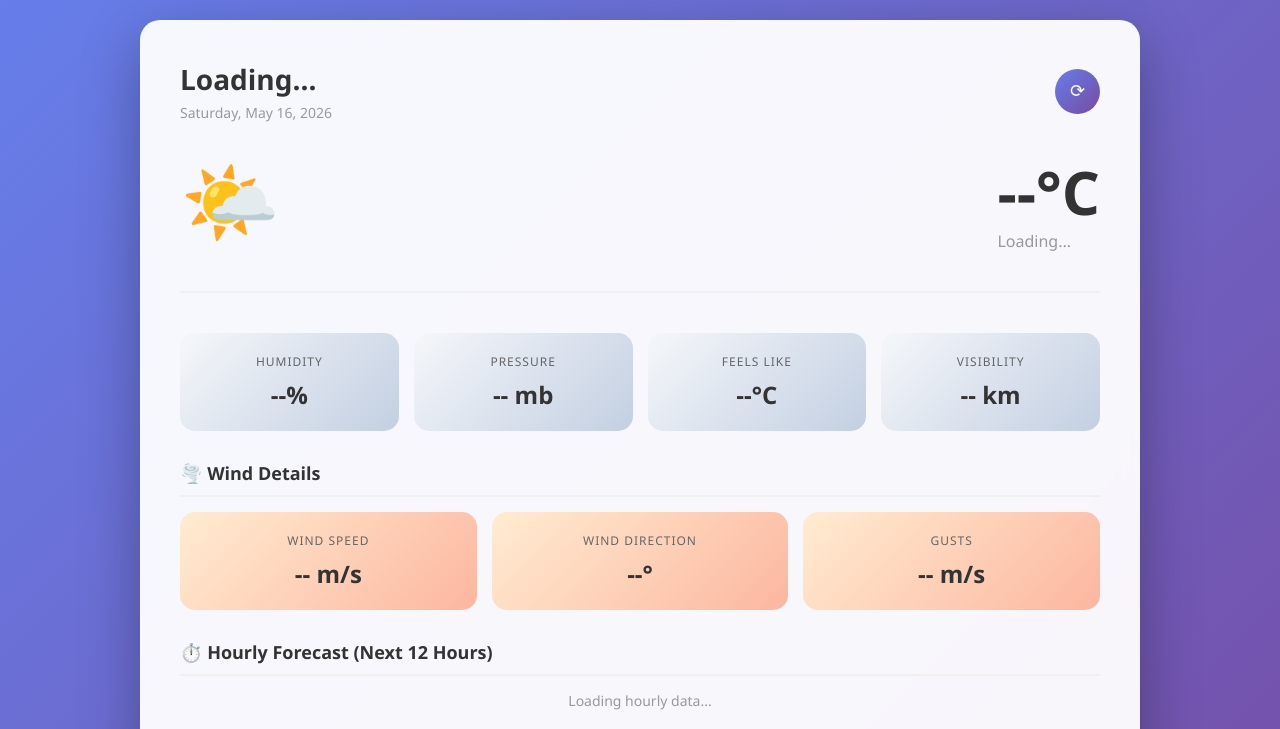
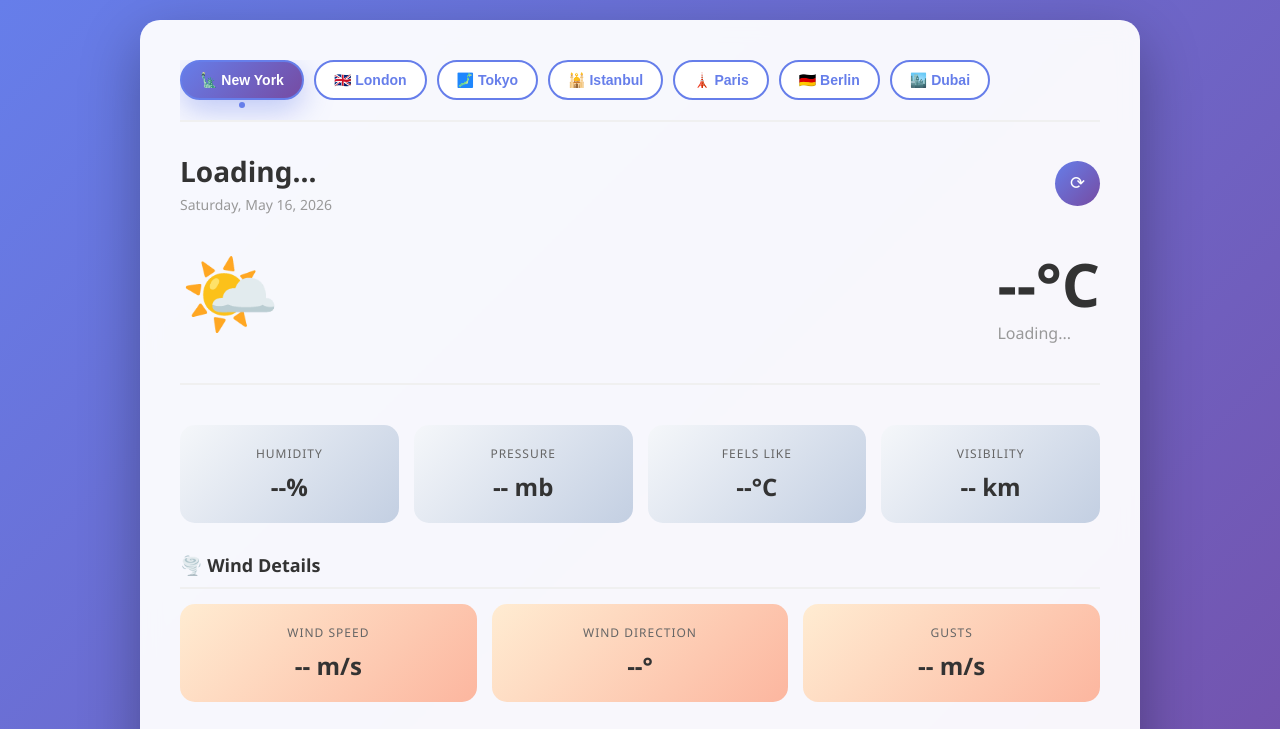
Before and after one commit to vetosmankaya-coder/SKYLINE.IO, a plain HTML site: page index.html in a window 1280 px wide. Shown: the top 729 px of the page. Drawn offline with Linux system fonts and the light colour scheme.

Commit message:
Add horizontal Favorite Cities Menu with 7 preset locations (New York, London, Tokyo, Istanbul, Paris, Berlin, Dubai)

```diff
--- a/index.html
+++ b/index.html
@@ -29,6 +29,75 @@
             max-width: 1000px;
             width: 100%;
             backdrop-filter: blur(10px);
+        }
+
+        /* Favorite Cities Menu */
+        .cities-menu {
+            display: flex;
+            gap: 10px;
+            margin-bottom: 30px;
+            padding-bottom: 20px;
+            border-bottom: 2px solid #f0f0f0;
+            overflow-x: auto;
+            align-items: center;
+        }
+
+        .cities-menu::-webkit-scrollbar {
+            height: 4px;
+        }
+
+        .cities-menu::-webkit-scrollbar-track {
+            background: #f1f1f1;
+            border-radius: 10px;
+        }
+
+        .cities-menu::-webkit-scrollbar-thumb {
+            background: #667eea;
+            border-radius: 10px;
+        }
+
+        .cities-menu::-webkit-scrollbar-thumb:hover {
+            background: #764ba2;
+        }
+
+        .city-btn {
+            padding: 10px 18px;
+            border: 2px solid #667eea;
+            border-radius: 25px;
+            background: white;
+            color: #667eea;
+            cursor: pointer;
+            font-weight: 600;
+            font-size: 14px;
+            white-space: nowrap;
+            transition: all 0.3s ease;
+            flex-shrink: 0;
+            position: relative;
+        }
+
+        .city-btn:hover {
+            background: #667eea;
+            color: white;
+            transform: translateY(-2px);
+            box-shadow: 0 8px 20px rgba(102, 126, 234, 0.3);
+        }
+
+        .city-btn.active {
+            background: linear-gradient(135deg, #667eea 0%, #764ba2 100%);
+            color: white;
+            box-shadow: 0 10px 30px rgba(102, 126, 234, 0.4);
+        }
+
+        .city-btn.active::after {
+            content: '';
+            position: absolute;
+            bottom: -10px;
+            left: 50%;
+            transform: translateX(-50%);
+            width: 6px;
+            height: 6px;
+            background: #667eea;
+            border-radius: 50%;
         }
 
         .weather-header {
@@ -294,9 +363,33 @@
             margin-bottom: 20px;
         }
 
+        .loading-spinner {
+            display: inline-block;
+            width: 16px;
+            height: 16px;
+            border: 2px solid #f3f3f3;
+            border-top: 2px solid #667eea;
+            border-radius: 50%;
+            animation: spin 1s linear infinite;
+        }
+
+        @keyframes spin {
+            0% { transform: rotate(0deg); }
+            100% { transform: rotate(360deg); }
+        }
+
         @media (max-width: 768px) {
             .weather-widget {
                 padding: 25px;
+            }
+
+            .cities-menu {
+                gap: 8px;
+            }
+
+            .city-btn {
+                padding: 8px 14px;
+                font-size: 12px;
             }
 
             .weather-details {
@@ -331,6 +424,17 @@
 </head>
 <body>
     <div class="weather-widget">
+        <!-- Favorite Cities Menu -->
+        <div class="cities-menu" id="citiesMenu">
+            <button class="city-btn active" data-city="New York" data-lat="40.7128" data-lon="-74.0060">🗽 New York</button>
+            <button class="city-btn" data-city="London" data-lat="51.5074" data-lon="-0.1278">🇬🇧 London</button>
+            <button class="city-btn" data-city="Tokyo" data-lat="35.6762" data-lon="139.6503">🗾 Tokyo</button>
+            <button class="city-btn" data-city="Istanbul" data-lat="41.0082" data-lon="28.9784">🕌 Istanbul</button>
+            <button class="city-btn" data-city="Paris" data-lat="48.8566" data-lon="2.3522">🗼 Paris</button>
+            <button class="city-btn" data-city="Berlin" data-lat="52.5200" data-lon="13.4050">🇩🇪 Berlin</button>
+            <button class="city-btn" data-city="Dubai" data-lat="25.2048" data-lon="55.2708">🏙️ Dubai</button>
+        </div>
+
         <div class="weather-header">
             <div class="location-info">
                 <div class="location-name" id="locationName">Loading...</div>
@@ -487,6 +591,30 @@
         let longitude = -74.0060;
         let locationName = 'New York';
 
+        // Initialize city buttons
+        function initializeCityButtons() {
+            const cityButtons = document.querySelectorAll('.city-btn');
+            cityButtons.forEach(btn => {
+                btn.addEventListener('click', function() {
+                    // Remove active class from all buttons
+                    cityButtons.forEach(b => b.classList.remove('active'));
+                    // Add active class to clicked button
+                    this.classList.add('active');
+
+                    // Update coordinates and fetch data
+                    latitude = parseFloat(this.dataset.lat);
+                    longitude = parseFloat(this.dataset.lon);
+                    locationName = this.dataset.city;
+
+                    // Clear error message
+                    document.getElementById('errorContainer').innerHTML = '';
+
+                    // Fetch new data
+                    fetchWeatherData();
+                });
+            });
+        }
+
         // Get user's location
         function getLocation() {
             if (navigator.geolocation) {
@@ -497,7 +625,7 @@
                         fetchWeatherData();
                     },
                     (error) => {
-                        console.log('Using default location');
+                        console.log('Using default location (New York)');
                         fetchWeatherData();
                     }
                 );
@@ -550,8 +678,8 @@
                 const icon = getWeatherIcon(weatherCode);
                 const description = getWeatherDescription(weatherCode);
 
-                // Get location name from geocoding
-                if (geoData.results && geoData.results.length > 0) {
+                // Get location name from geocoding if not from city menu
+                if (geoData.results && geoData.results.length > 0 && !document.querySelector('.city-btn.active').dataset.city) {
                     const result = geoData.results[0];
                     locationName = result.name + (result.country ? ', ' + result.country : '');
                 }
@@ -579,6 +707,9 @@
                 updatePollenData(pollenData);
 
                 updateDate();
+
+                // Clear any loading states
+                document.getElementById('errorContainer').innerHTML = '';
             } catch (error) {
                 console.error('Error updating widget:', error);
                 showError('Error updating weather data.');
@@ -679,6 +810,7 @@
         // Initialize on page load
         window.addEventListener('load', () => {
             updateDate();
+            initializeCityButtons();
             getLocation();
         });
     </script>
```
